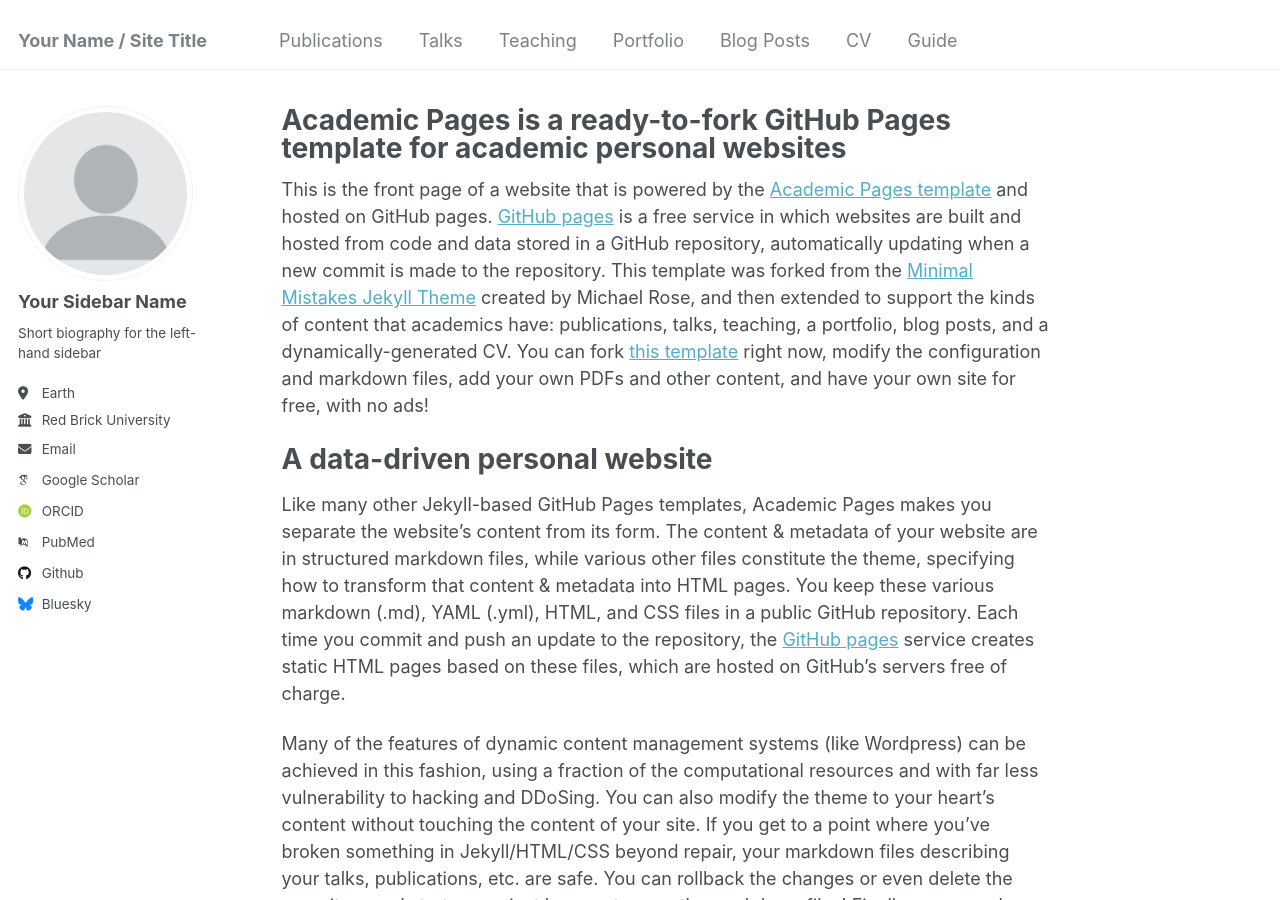
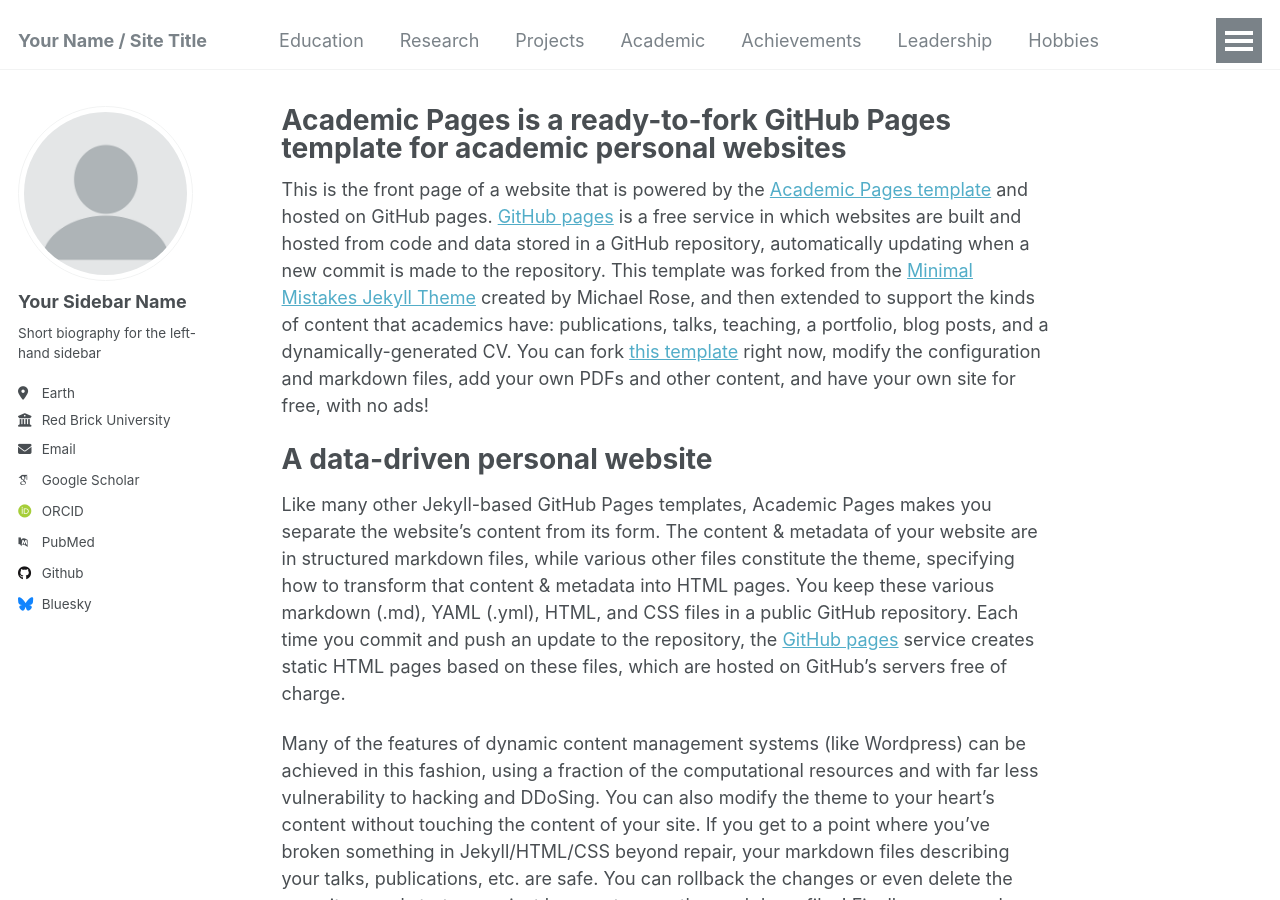
Before and after one commit to fahimrayhan/fahimrayhan.github.io, a Jekyll site: the page built from _pages/about.md, in a window 1280 px wide and 900 px high. Built offline with Jekyll 4.4.1, drawn with Linux system fonts in a browser that asks for light colours; some web fonts are replaced.

Commit message:
🎨 Navigation menu changes

```diff
--- a/_data/navigation.yml
+++ b/_data/navigation.yml
@@ -5,23 +5,29 @@
 # prevent it from being included in the site.
 
 main:
-  - title: "Publications"
-    url: /publications/
+  - title: "Education"
+    url: /education/
 
-  - title: "Talks"
-    url: /talks/
+  - title: "Research"
+    url: /research/
 
-  - title: "Teaching"
-    url: /teaching/
+  - title: "Projects"
+    url: /projects/
 
-  - title: "Portfolio"
-    url: /portfolio/
+  - title: "Academic"
+    url: /academic/
 
-  - title: "Blog Posts"
-    url: /year-archive/
+  - title: "Achievements"
+    url: /achievements/
 
-  - title: "CV"
-    url: /cv/
+  - title: "Leadership"
+    url: /leadership/
 
-  - title: "Guide"
-    url: /markdown/
+  - title: "Hobbies"
+    url: /hobbies/
+
+  - title: "CV / Resume"
+    url: /contact/
+
+  - tiltle: "Notes"
+    url: /notes/
```
Also changed, not shown: 1 other file.
